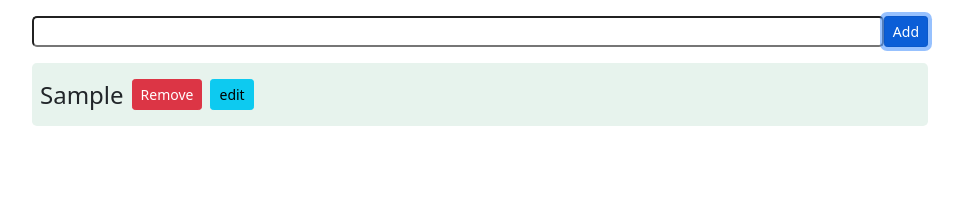
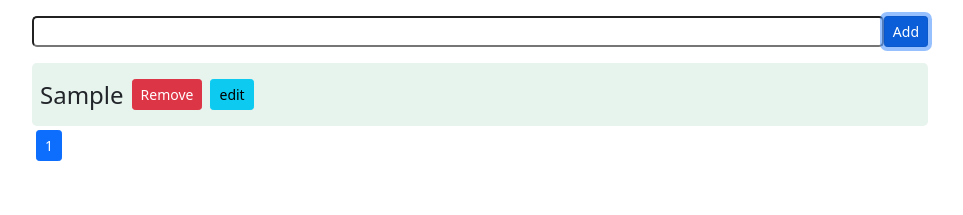
Before and after one commit to gujejianig/ReactTodo, a React (Create React App) app: page / in a window 1280 px wide. Both pictures are taken after typing "Sample" into the empty fields and a click on the button "Add". Shown: the top 215 px of the page, without its empty margins (160-1123 px from the left). Built offline with nearby package versions, Linux system fonts and the light colour scheme.

Commit message:
+ pagination added

```diff
--- a/src/App.js
+++ b/src/App.js
@@ -2,6 +2,7 @@ import React, {useState} from 'react';
 import './App.css';
 import {Button} from 'react-bootstrap';
 import 'bootstrap/dist/css/bootstrap.min.css';
+import Pagination from "./components/Pagination";
 
 const App = () => {
 	const [todos, setTodos] = useState([]);
@@ -19,14 +20,14 @@ const App = () => {
 		setInputValue('');
 	};
 
-
 	const handleKeyDown = (event) => {
 		if (event.key === 'Enter') {
 			submitHandler(event);
 		}
 	};
+
+
 	return (
-
 		<>
 			<div className="Container">
 				<div className="d-flex w-100 justify-content-sm-center mt-3">
@@ -34,17 +35,17 @@ const App = () => {
 					       onChange={(e) => setInputValue(e.target.value)}/>
 					<Button size="sm" onClick={submitHandler} variant="primary">Add</Button>
 				</div>
-				{todos?.map((item) => {
-					return (
-						<div className="bg-success bg-opacity-10 rounded-3 p-lg-2 d-flex mt-3 align-items-center">
-							<span style={{fontSize: "24px"}}>{item.task}</span>
-							<Button className="m-lg-2" size="sm" variant="danger">Remove</Button>
-							<Button className="" size="sm" variant="info">edit</Button>
-						</div>
-					);
+				{todos?.map((item, index) => {
+					return (<div key={index} className="bg-success bg-opacity-10 rounded-3 p-lg-2 d-flex mt-3 align-items-center">
+						<span style={{fontSize: "24px"}}>{item.task}</span>
+						<Button className="m-lg-2" size="sm" variant="danger">Remove</Button>
+						<Button className="" size="sm" variant="info">edit</Button>
+					</div>);
 				})}
+				<Pagination todos={todos}/>
+
 			</div>
-		</>
-	);
+
+		</>);
 };
 export default App;
--- /dev/null
+++ b/src/components/Pagination.js
@@ -0,0 +1,25 @@
+import React from "react";
+import {Button} from 'react-bootstrap';
+
+const Pagination = ({todos, end, onPaginationHandler}) => {
+
+	// const onPagination = (index) => {
+	// 	end = index * 5
+	// }
+
+	let btn = [];
+	for (let i = 1; i <= Math.ceil(todos.length / 5); i++) {
+		btn.push(<Button onClick={() => onPaginationHandler(i)} className="m-1" size={"sm"}>{i}</Button>);
+	}
+	return (
+		<>
+			<div className="d-flex">
+				{btn.map((num, index) => {
+					return <div key={index}> {num} </div>;
+				})}
+			</div>
+		</>
+	);
+};
+
+export default Pagination;
```
